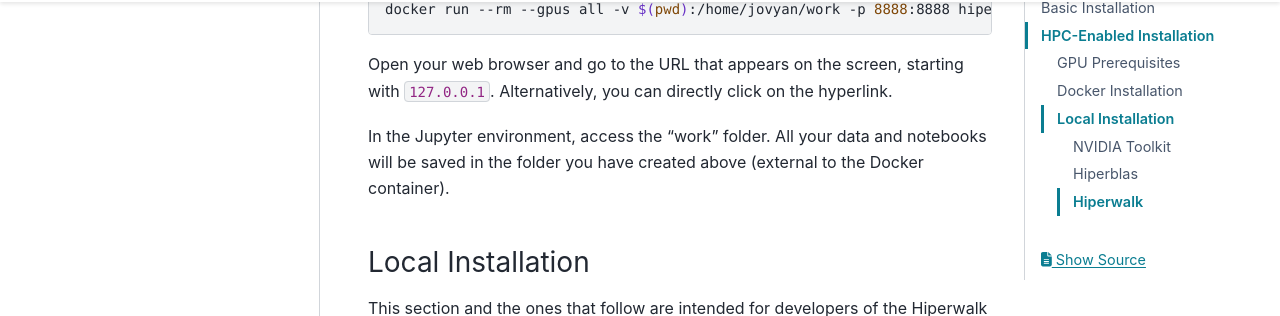
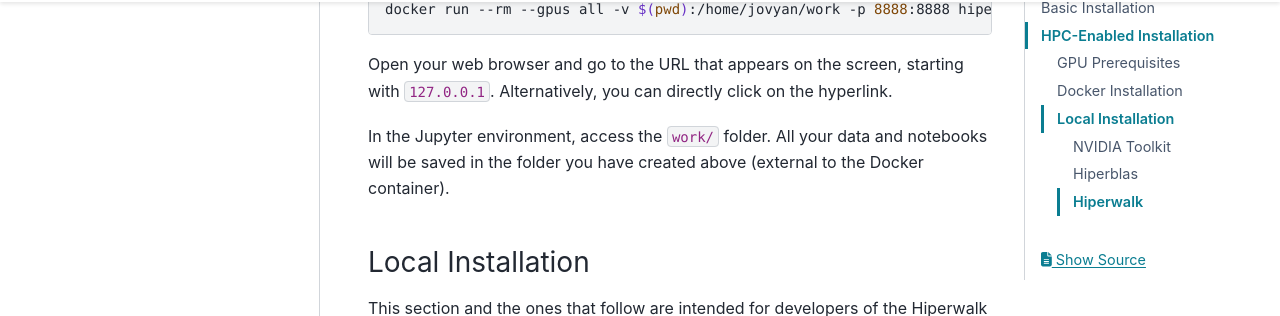
Before and after one commit to hiperwalk/hiperwalk, a Sphinx documentation site: the page built from docs/install/index.rst, in a window 1280 px wide and 900 px high, scrolled down 5487 px. Shown: the part 134-450 px from the top of the window. Built offline with Sphinx 7.4.7 and the PyData theme 0.15.4, drawn with Linux system fonts in a browser that asks for light colours.

```diff
--- a/docs/install/index.rst
+++ b/docs/install/index.rst
@@ -293,7 +293,7 @@ Open your web browser and go to the URL that appears on the screen,
 starting with ``127.0.0.1``. Alternatively, you can directly click
 on the hyperlink.
 
-In the Jupyter environment, access the "work" folder.
+In the Jupyter environment, access the ``work/`` folder.
 All your data and notebooks will be saved in the folder
 you have created above
 (external to the Docker container).
```
